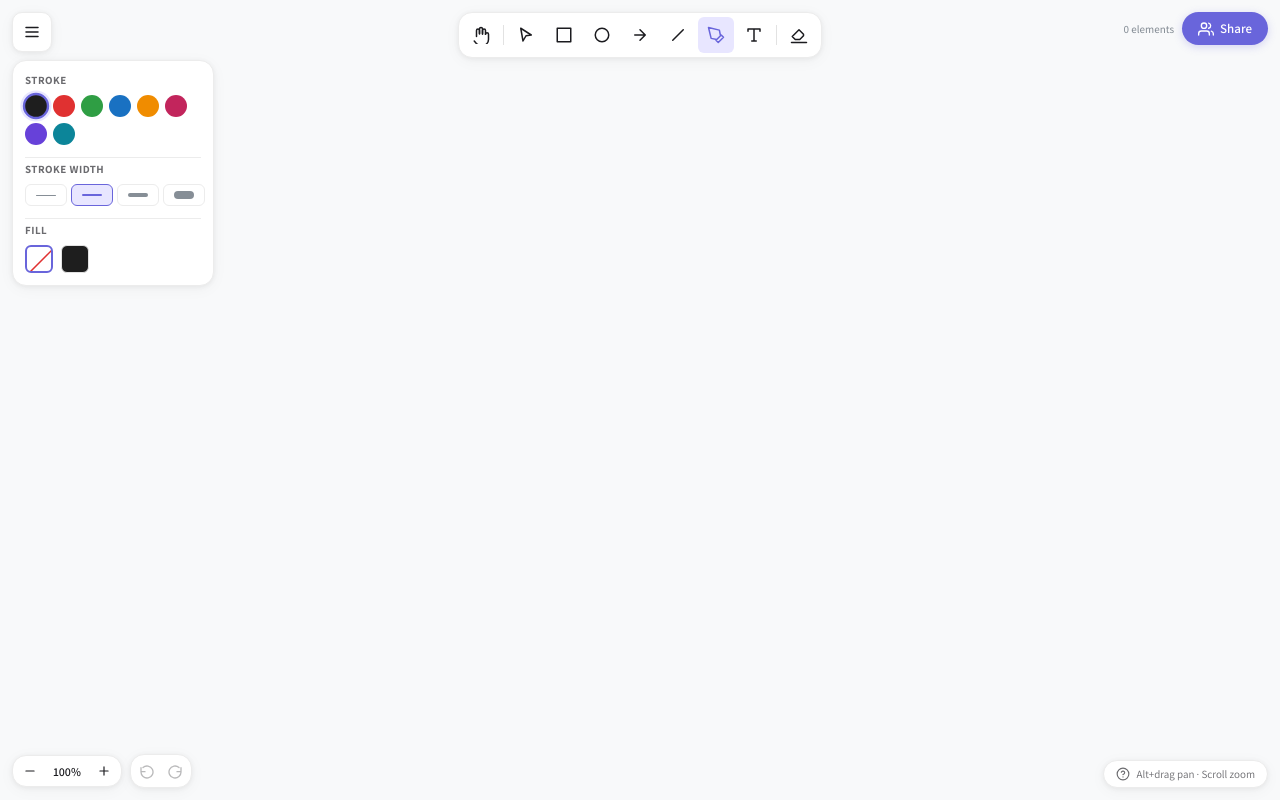
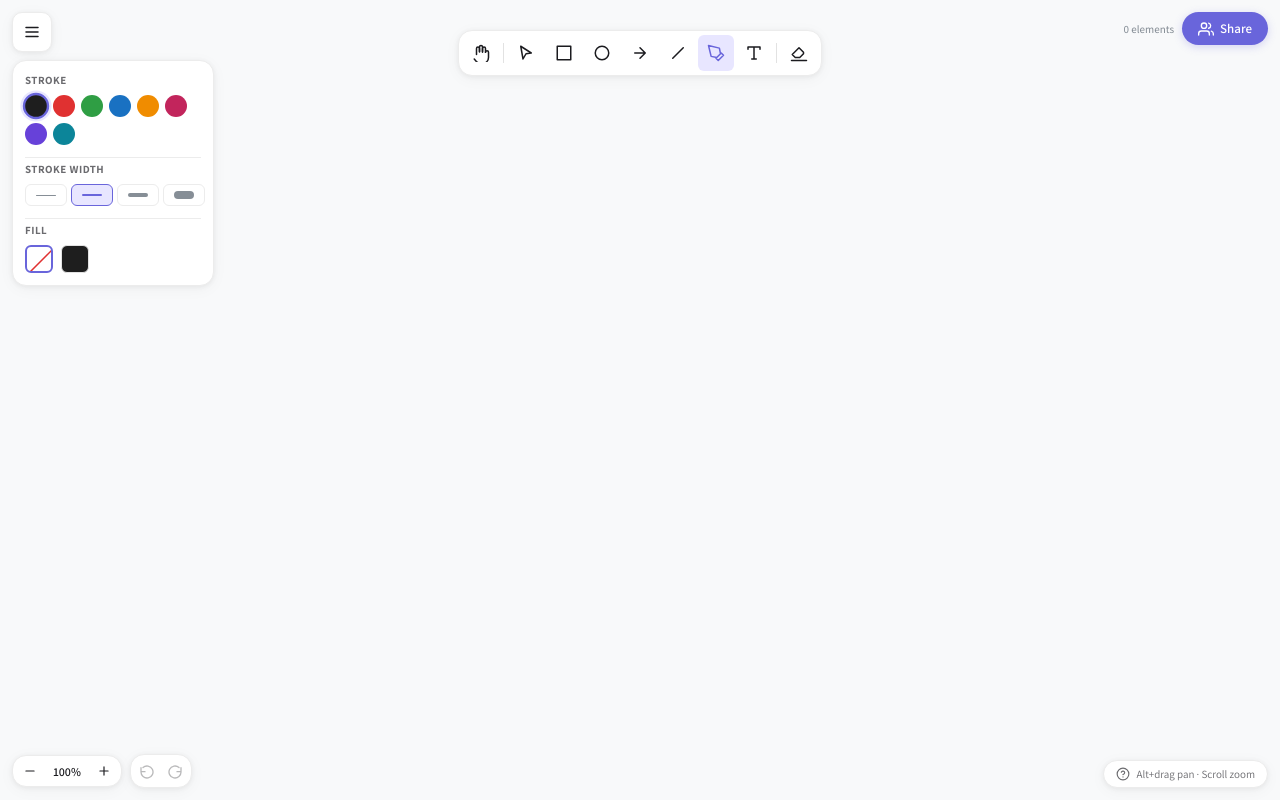
Before and after one commit to kaifansariw/Toge.io, a React (Vite) app in the folder frontend/: page / in a window 1280 px wide. Built offline with nearby package versions, Linux system fonts and the light colour scheme.

Commit message:
Bug: Added space to the upper side of the tool bar to appear the description of tools

```diff
--- a/frontend/src/index.css
+++ b/frontend/src/index.css
@@ -29,7 +29,7 @@
 
   --z-canvas: 1;
   --z-panels: 10;
-  --z-toolbar: 20;
+  --z-toolbar: 30;
   --z-overlay: 50;
   --z-modal: 100;
 }
@@ -303,7 +303,7 @@ body {
 /* ─── Top Center Toolbar ─── */
 .toolbar-float {
   position: absolute;
-  top: 12px;
+  top: 30px;
   left: 50%;
   transform: translateX(-50%);
   display: flex;
```
